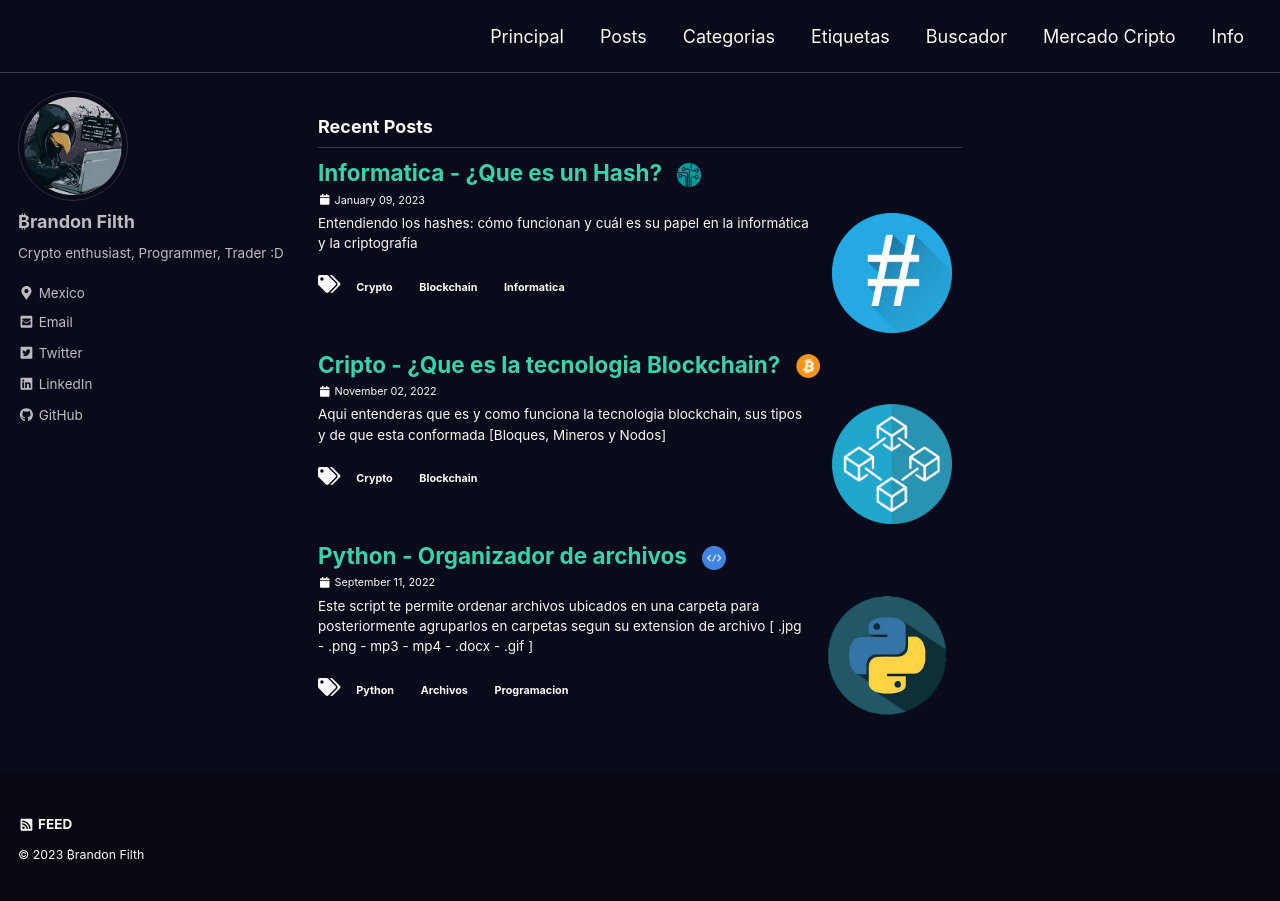
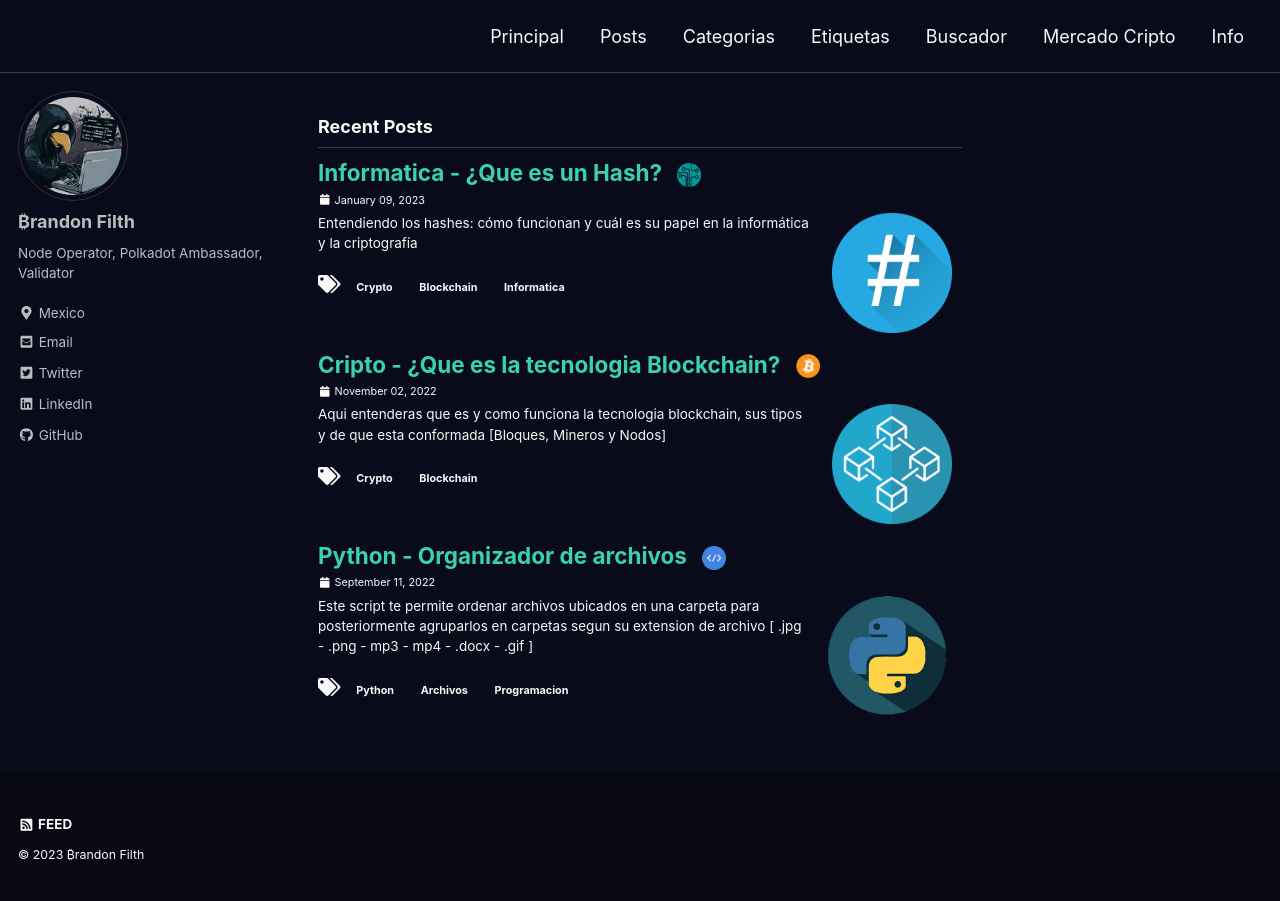
Before and after one commit to BrandonFilth/web, a Jekyll site: the page built from index.html, in a window 1280 px wide. Built offline with Jekyll 4.4.1, drawn with Linux system fonts in a browser that asks for light colours; cached includes are drawn as plain includes; a script that is not in the unit is left out; the list of posts is cut into pages by our own code.

Commit message:
Update _config.yml

```diff
--- a/_config.yml
+++ b/_config.yml
@@ -93,7 +93,7 @@ analytics:
 author:
   name             : "₿randon Filth"
   avatar           : "/assets/images/crow.jpg"
-  bio              : "Crypto enthusiast, Programmer, Trader :D"
+  bio              : "Node Operator, Polkadot Ambassador, Validator"
   location         : "Mexico"
   email            : "brandonfilth6@gmail.com"
   uri              :
```
